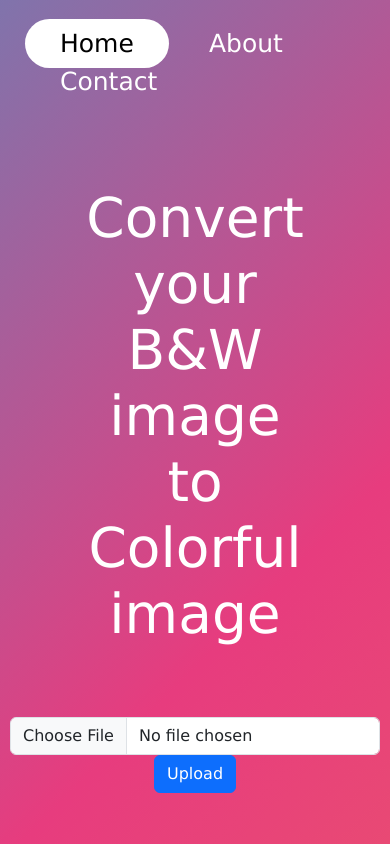
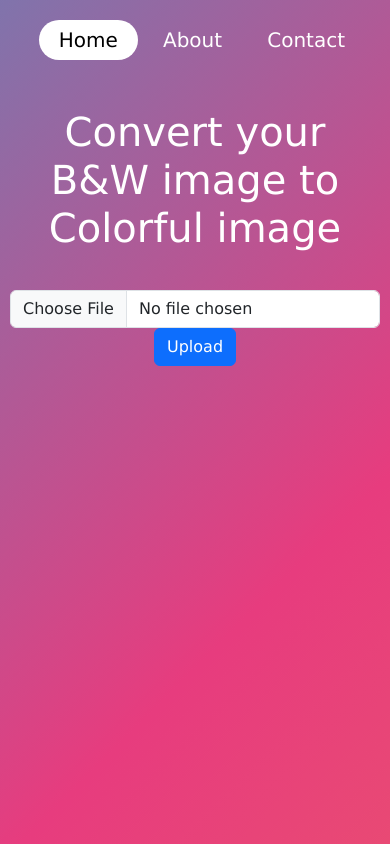
Before and after one commit to Kaysanshaikh/Image-Colorization, a Flask app: page / in a window 390 px wide. Run offline with Flask 3, Linux system fonts and the light colour scheme; some libraries are stand-ins or nearby versions.

Commit message:
Update main.css

```diff
--- a/static/css/main.css
+++ b/static/css/main.css
@@ -3,22 +3,17 @@
     font-family: 'Lucida Sans', 'Lucida Sans Regular', 'Lucida Grande', 'Lucida Sans Unicode', Geneva, Verdana, sans-serif;
 }
 
-
-
 body {
-    /* background-image: linear-gradient(#20262E 0%, #913175 200%); */
-    /* background-image: url('image3.jpg'); */
-    /* object-fit: cover; */
-    /* background-image: linear-gradient(#20262E 0%, #400E32 100%); */
-    /* background-repeat: no-repeat; */
     background: linear-gradient(-45deg, #ee7752, #e73c7e, #23a6d5, #23d5ab);
     background-size: 400% 400%;
     animation: gradient 15s ease infinite;
 
     width: 100%;
-    height: 100%;
-    overflow: hidden;
+    min-height: 100vh; /* Changed from height: 100% */
+    overflow-x: hidden; /* Only hide horizontal overflow */
+    overflow-y: auto; /* Allow vertical scrolling */
 }
+
 @keyframes gradient {
     0% {
         background-position: 0% 50%;
@@ -31,17 +26,15 @@ body {
     }
 }
 
-
 .my-container {
     width: 100vw;
-    height: 100vh;
-
+    min-height: 100vh; /* Changed from height: 100vh */
 }
 
 .container {
     width: 100vw;
-    height: 100vh;
-
+    min-height: 100vh; /* Changed from height: 100vh */
+    padding-bottom: 50px; /* Add some bottom padding */
 }
 
 #error {
@@ -53,7 +46,6 @@ body {
 .container-navbar {
     padding: 25px;
     display: flex;
-    /* background-color: rgb(52, 130, 198); */
     justify-content: right;
 }
 
@@ -66,6 +58,7 @@ body {
     transition-duration: 0.5s;
     border-radius: 5px;
 }
+
 .bw {
     font-size: 55px;
 }
@@ -82,7 +75,6 @@ body {
     background-color: rgb(255, 255, 255);
     color: black;
     transition-duration: 0.5s;
-
 }
 
 .mainSec {
@@ -92,8 +84,6 @@ body {
     text-align: center;
 }
 
-
-
 .upload-button {
     display: flex;
     justify-content: center;
@@ -101,11 +91,12 @@ body {
 
 .row {
     padding: 10px;
-
 }
 
 #initial-img img {
     height: 500px;
+    max-width: 100%; /* Ensure images don't overflow */
+    object-fit: contain; /* Maintain aspect ratio */
 }
 
 #initial-img {
@@ -114,6 +105,8 @@ body {
 
 #final-img img {
     height: 500px;
+    max-width: 100%; /* Ensure images don't overflow */
+    object-fit: contain; /* Maintain aspect ratio */
 }
 
 #final-img {
@@ -135,3 +128,24 @@ body {
     background: #2196f3;
     box-shadow: 0 0 5px #2196f3, 0 0 10px #2196f3, 0 0 15px #2196f3;
 }
+
+/* Added responsive design for better mobile experience */
+@media (max-width: 768px) {
+    #initial-img img,
+    #final-img img {
+        height: 300px; /* Smaller images on mobile */
+    }
+
+    .mainSec {
+        margin: 20px;
+    }
+
+    .text {
+        font-size: 20px;
+        padding: 8px 20px;
+    }
+
+    .bw {
+        font-size: 40px;
+    }
+}
```
Lines whose indentation alone changed are shown as unchanged.
